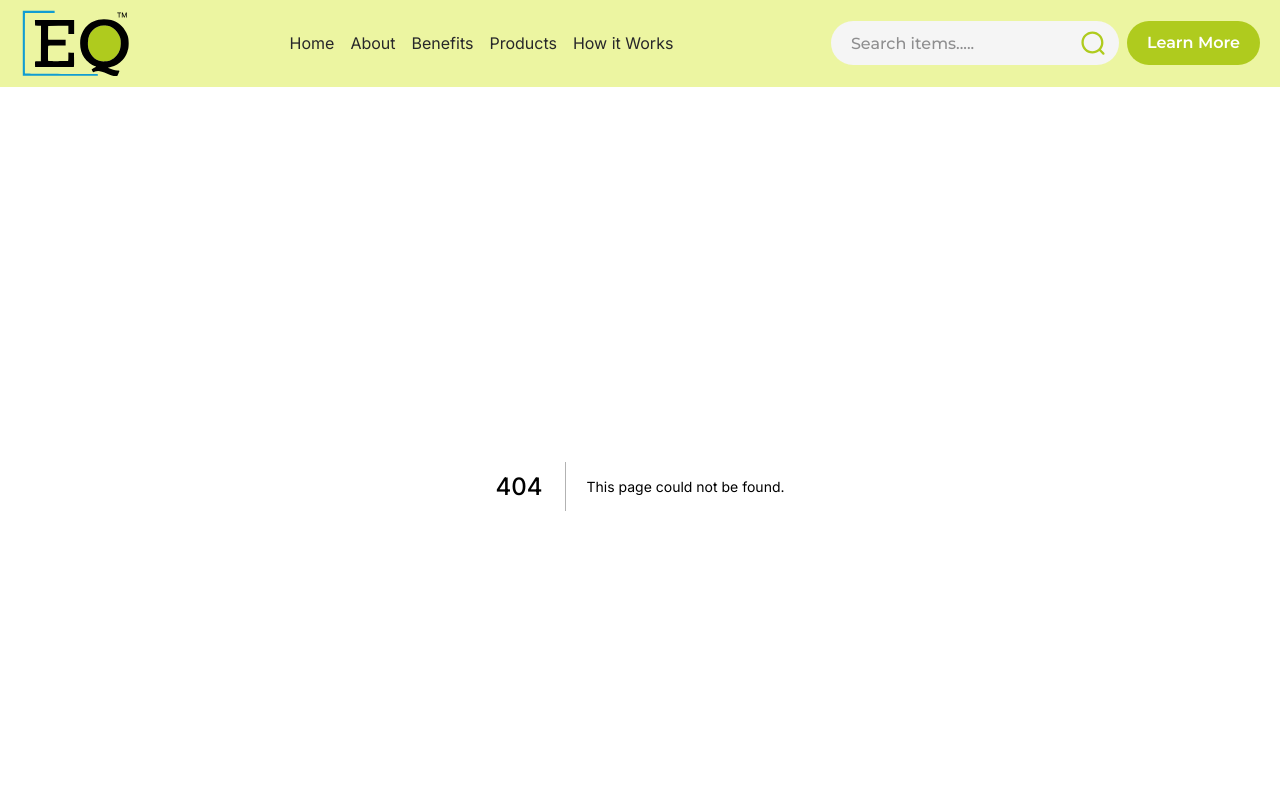
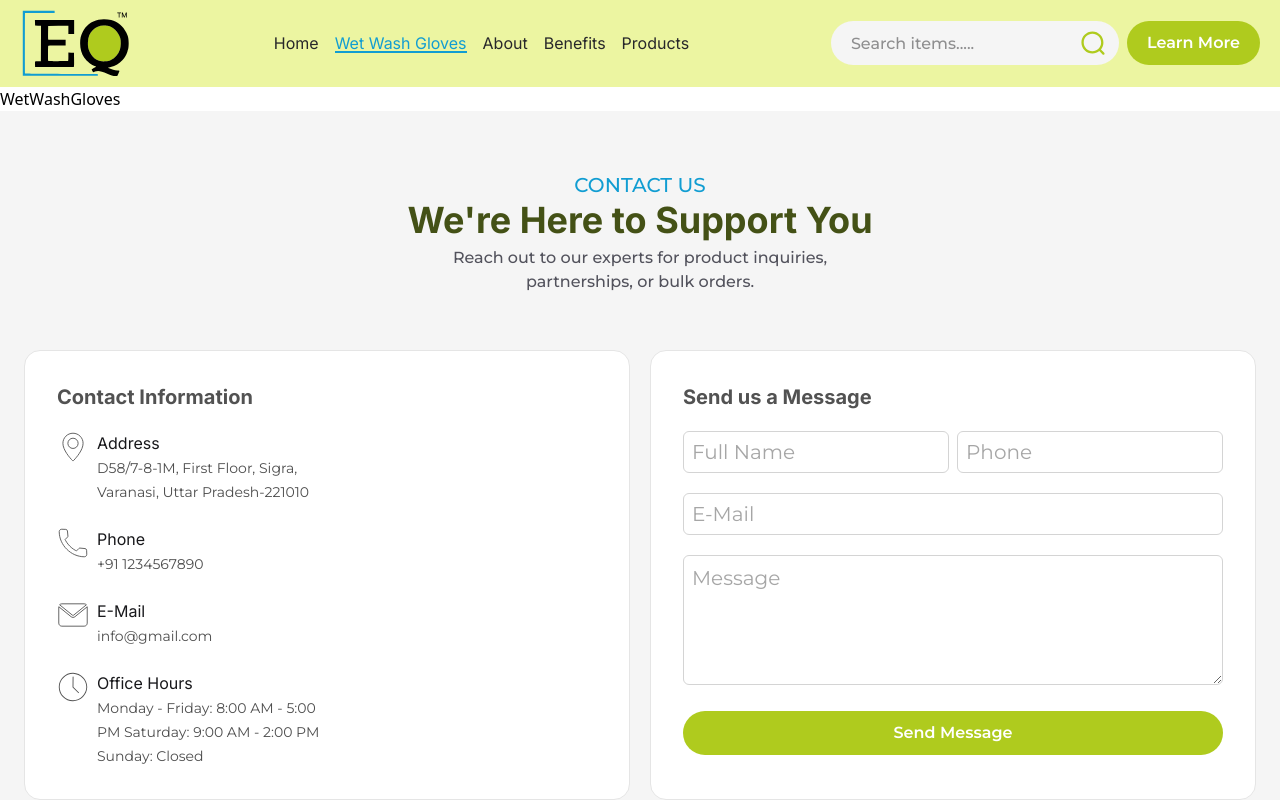
Before and after one commit to Semicolon-Wiz/ecoqual, a Next.js app: page /wet-wash-gloves in a window 1280 px wide. Before the commit this address had no page. Shown: the top 800 px of the page. Built offline with nearby package versions, Linux system fonts and the light colour scheme.

Commit message:
update layout

```diff
--- a/src/app/layout.tsx
+++ b/src/app/layout.tsx
@@ -2,6 +2,8 @@ import type { Metadata } from "next";
 import "./globals.css";
 import SmoothScrollProvider from "@/utils/SmoothScroll";
 import NavBar from "@/components/NavBar";
+import ContactForm from "@/components/ContactForm";
+import Footer from "@/components/Footer";
 
 export const metadata: Metadata = {
   title: "Ecoqual Healthcare Solutions",
@@ -24,6 +26,8 @@ export default function RootLayout({
         <SmoothScrollProvider>
           <NavBar />
           {children}
+          <ContactForm />
+          <Footer />
         </SmoothScrollProvider>
       </body>
     </html>
--- a/src/app/page.tsx
+++ b/src/app/page.tsx
@@ -1,6 +1,4 @@
 import About from "@/components/About";
-import ContactForm from "@/components/ContactForm";
-import Footer from "@/components/Footer";
 import FourthSection from "@/components/FourthSection";
 import Hero from "@/components/Hero";
 import Products from "@/components/Products";
@@ -20,8 +18,6 @@ export default function Home() {
       <About />
       <WhyUs />
       <Products />
-      <ContactForm />
-      <Footer />
     </main>
   );
 }
--- /dev/null
+++ b/src/app/wet-wash-gloves/page.tsx
@@ -0,0 +1,7 @@
+import React from 'react'
+
+export default function WetWashGloves() {
+  return (
+    <div>WetWashGloves</div>
+  )
+}
--- a/src/components/NavBar.tsx
+++ b/src/components/NavBar.tsx
@@ -22,6 +22,11 @@ export default function NavBar() {
             path: '/'
         },
         {
+            key: 'wet-wash-gloves',
+            name: 'Wet Wash Gloves',
+            path: '/wet-wash-gloves'
+        },
+        {
             key: 'about',
             name: 'About',
             path: '/about'
@@ -35,12 +40,7 @@ export default function NavBar() {
             key: 'products',
             name: 'Products',
             path: '/products'
-        },
-        {
-            key: 'how-it-work',
-            name: 'How it Works',
-            path: '/working'
-        },
+        }
     ]
     const [isMenuOpen, setIsMenuOpen] = useState(false);
     const { stopScroll, startScroll } = useLenisControl();
--- a/src/components/WetWash.tsx
+++ b/src/components/WetWash.tsx
@@ -9,7 +9,7 @@ export default function WetWash() {
                 <div className='relative w-full flex flex-col lg:gap-14 md:gap-10 gap-8'>
                     <div className='flex-1 text-center'>
                         <Heading>
-                            How <span className='font-inter text-secondry'>Wet Wash</span> Gloves Work
+                            How to use <span className='font-inter text-secondry'>Wet Wash Gloves</span>
                         </Heading>
                         <Subheading classname='max-w-xl mx-auto'>
                             Hygiene made simple—in just a few easy steps.
```
